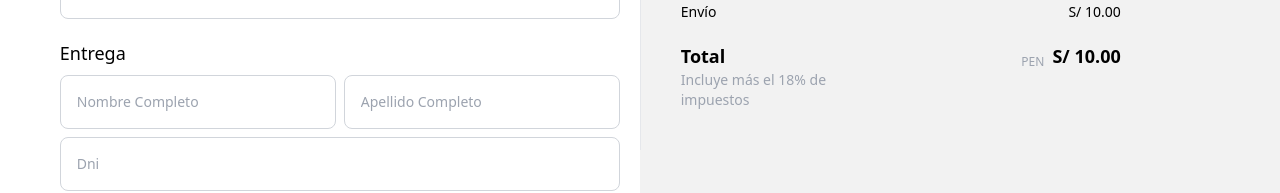
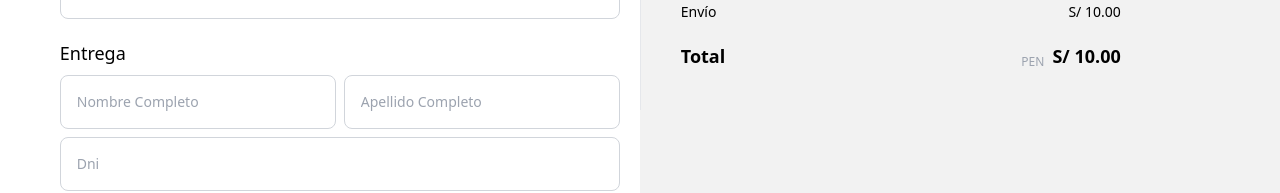
Before and after one commit to KennethHernan/front_Shop_MK, a React (Vite) app: page /checkout/1/1 in a window 1280 px wide. Shown: the part 156-349 px from the top of the page. Built offline with nearby package versions, Linux system fonts and the light colour scheme; no server answers; the database is empty.

Commit message:
Hidden impuesto

```diff
--- a/src/Page/Checkouts.jsx
+++ b/src/Page/Checkouts.jsx
@@ -669,7 +669,7 @@ function Checkout() {
                     </p>
                   </div>
                 </div>
-                <p className="w-[150px] text-gray-400">
+                <p className="w-[150px] text-gray-400 hidden">
                   Incluye más el 18% de impuestos
                 </p>
               </section>
```
